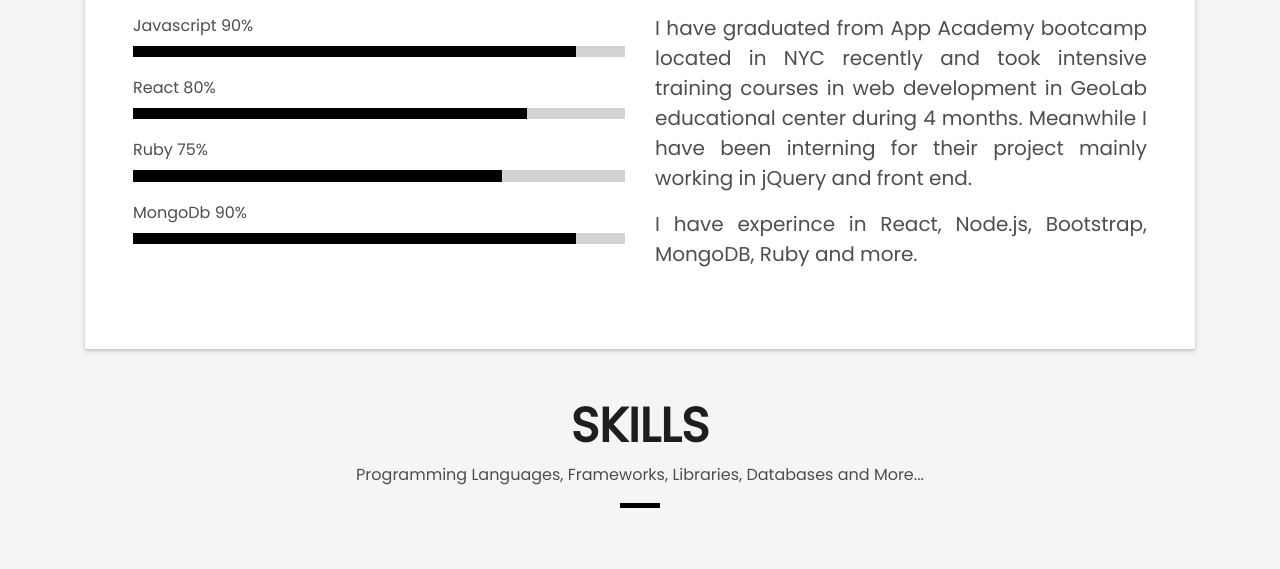
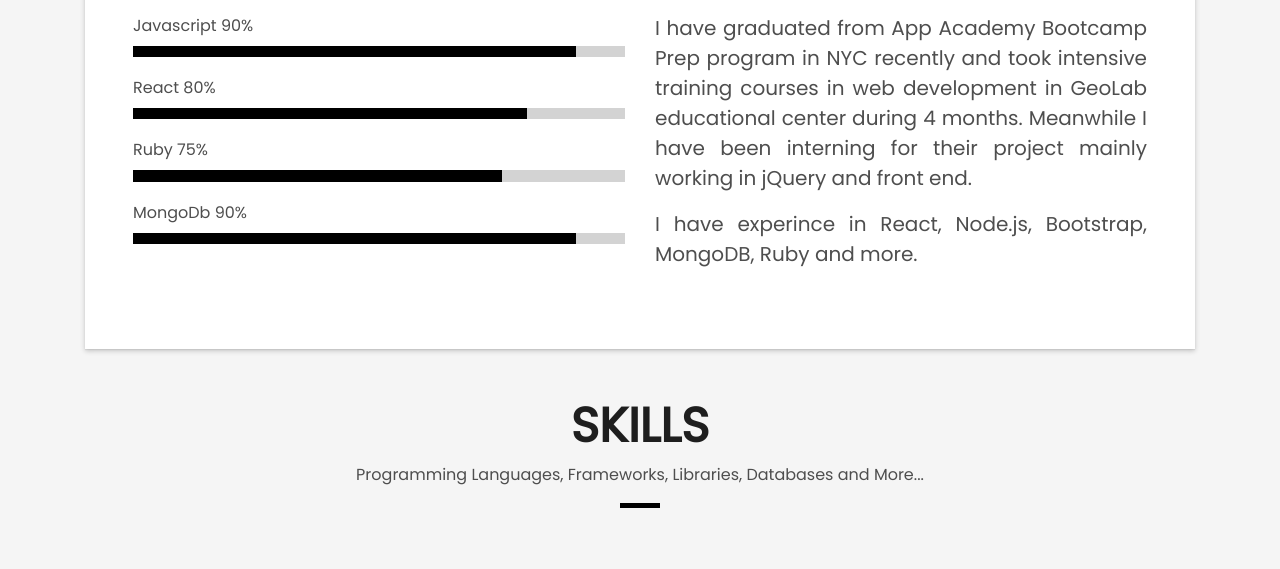
Before and after one commit to Akaki91/Akaki91.github.io, a plain HTML site: page index.html in a window 1280 px wide. Shown: the part 1091-1660 px from the top of the page. Drawn offline with nearby package versions, Linux system fonts and the light colour scheme; files whose address does not match are found by name.

Commit message:
updated info

```diff
--- a/index.html
+++ b/index.html
@@ -144,7 +144,7 @@
                     I am open for new opportunities and would like to hear from you.
                   </p>
                   <p class="lead">
-                    I have graduated from App Academy bootcamp located in NYC recently and took intensive training courses
+                    I have graduated from App Academy Bootcamp Prep program in NYC recently and took intensive training courses
                     in web development in GeoLab educational center during 4 months. Meanwhile I have been interning
                     for their project mainly working in jQuery and front end.
                   </p>
```
